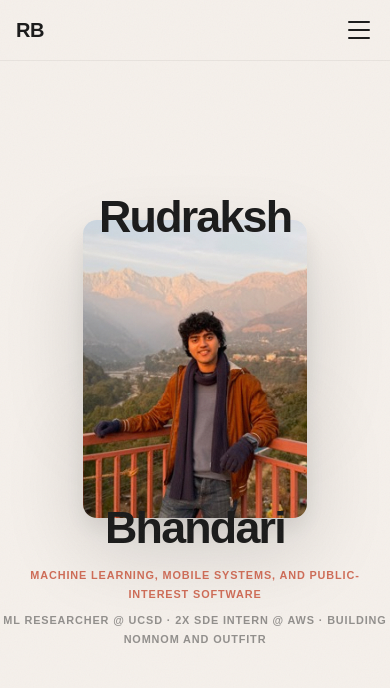
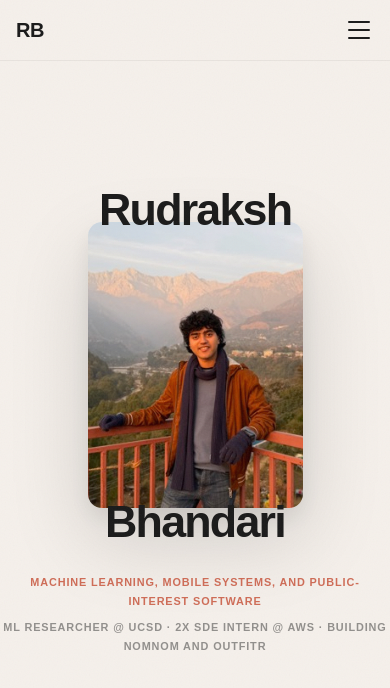
Before and after one commit to rudrakshbhandari/mywebsite, a website: page index.html in a window 390 px wide. Shown: the top 688 px of the page. Drawn offline with nearby package versions, Linux system fonts and the light colour scheme.

Commit message:
fix(hero): restore pre-split hero layout

```diff
--- a/css/styles.css
+++ b/css/styles.css
@@ -381,94 +381,22 @@ button:focus-visible {
 }
 
 .hero__photo-wrap {
-  --hero-photo-width: min(420px, 50vw);
-  --hero-photo-height: calc(var(--hero-photo-width) * 4 / 3);
-  --hero-gap-max: clamp(4rem, 5vw, 5.25rem);
-  --hero-gap-open: 0px;
-  --hero-band-opacity: 0;
-  --hero-split-point: 0.58;
   position: relative;
   z-index: 1;
-  width: var(--hero-photo-width);
-  height: calc(var(--hero-photo-height) + var(--hero-gap-max));
-  margin: -1.1em 0 -0.8em;
+  margin: -0.6em 0;
   will-change: transform, opacity;
 }
 
-.hero__photo-half {
-  position: absolute;
-  left: 0;
-  width: 100%;
-  height: calc(var(--hero-photo-height) * var(--hero-split-point));
-  overflow: hidden;
+.hero__photo {
+  width: min(420px, 50vw);
+  height: auto;
+  aspect-ratio: 3 / 4;
+  object-fit: cover;
+  object-position: 50% 25%;
+  border-radius: 14px;
   box-shadow:
     0 30px 80px rgba(0, 0, 0, 0.15),
     0 10px 25px rgba(0, 0, 0, 0.08);
-  will-change: transform;
-}
-
-.hero__photo-half--top {
-  top: 0;
-  border-radius: 14px 14px 0 0;
-  transform: translateY(calc((var(--hero-gap-max) - var(--hero-gap-open)) / 2));
-}
-
-.hero__photo-half--bottom {
-  bottom: 0;
-  height: calc(var(--hero-photo-height) * (1 - var(--hero-split-point)));
-  border-radius: 0 0 14px 14px;
-  transform: translateY(calc((var(--hero-gap-open) - var(--hero-gap-max)) / 2));
-}
-
-.hero__photo-fragment {
-  position: absolute;
-  left: 0;
-  width: 100%;
-  height: var(--hero-photo-height);
-  object-fit: cover;
-  object-position: 50% 25%;
-  display: block;
-}
-
-.hero__photo-fragment--top {
-  top: 0;
-}
-
-.hero__photo-fragment--bottom {
-  bottom: 0;
-}
-
-.hero__headline-band {
-  position: absolute;
-  inset-inline: clamp(0.8rem, 3vw, 1.25rem);
-  top: calc((var(--hero-photo-height) * var(--hero-split-point)) + (var(--hero-gap-max) / 2));
-  transform: translateY(-50%) scale(calc(0.96 + (var(--hero-band-opacity) * 0.04)));
-  min-height: clamp(3.2rem, 5vw, 4rem);
-  display: flex;
-  align-items: center;
-  justify-content: center;
-  padding: 0.7rem 1rem;
-  background: rgba(245, 240, 235, 0.88);
-  border-top: 1px solid rgba(28, 26, 24, 0.08);
-  border-bottom: 1px solid rgba(28, 26, 24, 0.08);
-  box-shadow: 0 18px 40px rgba(0, 0, 0, 0.08);
-  backdrop-filter: blur(10px);
-  -webkit-backdrop-filter: blur(10px);
-  z-index: 3;
-  opacity: var(--hero-band-opacity);
-  pointer-events: none;
-}
-
-.hero__headline-band-text {
-  font-family: var(--font-display);
-  font-size: clamp(0.72rem, 1vw, 0.9rem);
-  font-weight: 700;
-  line-height: 1.4;
-  letter-spacing: 0.14em;
-  text-transform: uppercase;
-  text-align: center;
-  text-wrap: balance;
-  color: rgba(28, 26, 24, 0.82);
 }
 
 .hero__subtitle {
@@ -476,7 +404,7 @@ button:focus-visible {
   font-size: clamp(0.65rem, 1vw, 0.8rem);
   font-weight: 600;
   color: var(--color-text);
-  margin-top: 1.4rem;
+  margin-top: 2rem;
   position: relative;
   z-index: 2;
   letter-spacing: 0.12em;
@@ -498,7 +426,7 @@ button:focus-visible {
   opacity: 0.85;
 }
 
-.hero__subtitle-line--credentials {
+.hero__subtitle-line:not(.hero__subtitle-line--lede) {
   opacity: 0.45;
 }
 
@@ -1078,26 +1006,17 @@ button:focus-visible {
     font-size: clamp(2.8rem, 11vw, 5rem);
   }
 
-  .hero__photo-wrap {
-    --hero-photo-width: min(270px, 62vw);
-    --hero-gap-max: clamp(3.4rem, 10vw, 4.25rem);
-    margin: -0.7em 0 -0.45em;
-  }
-
-  .hero__headline-band {
-    inset-inline: 0.5rem;
-    padding: 0.65rem 0.75rem;
-  }
-
-  .hero__headline-band-text {
-    font-size: 0.62rem;
-    letter-spacing: 0.09em;
-  }
-
   .hero__subtitle {
     font-size: 0.68rem;
     letter-spacing: 0.08em;
-    margin-top: 1.15rem;
+  }
+
+  .hero__photo {
+    width: min(260px, 55vw);
+  }
+
+  .hero__photo-wrap {
+    margin: -0.4em 0;
   }
 
   /* About */
@@ -1200,13 +1119,12 @@ button:focus-visible {
     padding: 1.75rem;
   }
 
-  .hero__photo-wrap {
-    --hero-photo-width: min(224px, 62vw);
-    --hero-gap-max: 3.25rem;
+  .hero__photo {
+    width: min(220px, 55vw);
   }
 
-  .hero__headline-band-text {
-    font-size: 0.58rem;
+  .hero__photo-wrap {
+    margin: -0.3em 0;
   }
 }
 
@@ -1256,19 +1174,6 @@ button:focus-visible {
   }
 }
 
-.hero-static .hero__photo-wrap {
-  height: var(--hero-photo-height);
-}
-
-.hero-static .hero__photo-half--top,
-.hero-static .hero__photo-half--bottom {
-  transform: none;
-}
-
-.hero-static .hero__headline-band {
-  display: none;
-}
-
 /* =============================================
    DEV OVERLAY (carried forward)
    ============================================= */
--- a/index.html
+++ b/index.html
@@ -76,7 +76,7 @@
     </script>
 
     <!-- Custom CSS -->
-    <link rel="stylesheet" href="css/styles.css?v=3" />
+    <link rel="stylesheet" href="css/styles.css?v=2" />
 
     <!-- JSON-LD Structured Data -->
     <script type="application/ld+json">
@@ -169,43 +169,27 @@
         <div class="hero__inner">
           <h1 class="hero__name" aria-label="Rudraksh Bhandari">
             <span class="hero__line hero__line--first">Rudraksh</span>
-            <div class="hero__photo-wrap" role="img" aria-label="Rudraksh Bhandari">
-              <div class="hero__photo-half hero__photo-half--top" aria-hidden="true">
+            <div class="hero__photo-wrap">
               <img
                 src="img/Rudraksh-8-600.jpg"
                 srcset="img/Rudraksh-8-600.jpg 600w, img/Rudraksh-8-1200.jpg 1200w"
                 sizes="(max-width: 768px) 260px, 420px"
-                  alt=""
-                  class="hero__photo-fragment hero__photo-fragment--top"
+                alt="Rudraksh Bhandari"
+                class="hero__photo"
                 width="420"
                 height="560"
                 fetchpriority="high"
                 decoding="async"
               />
             </div>
-              <div class="hero__headline-band">
-                <span class="hero__headline-band-text"
-                  >ML Researcher @ UCSD · 2x SDE Intern @ AWS · Building NomNom and Outfitr</span
-                >
-              </div>
-              <div class="hero__photo-half hero__photo-half--bottom" aria-hidden="true">
-                <img
-                  src="img/Rudraksh-8-600.jpg"
-                  srcset="img/Rudraksh-8-600.jpg 600w, img/Rudraksh-8-1200.jpg 1200w"
-                  sizes="(max-width: 768px) 260px, 420px"
-                  alt=""
-                  class="hero__photo-fragment hero__photo-fragment--bottom"
-                  width="420"
-                  height="560"
-                  decoding="async"
-                />
-              </div>
-            </div>
             <span class="hero__line hero__line--last">Bhandari</span>
           </h1>
           <p class="hero__subtitle">
             <span class="hero__subtitle-line hero__subtitle-line--lede"
               >Machine learning, mobile systems, and public-interest software</span
+            >
+            <span class="hero__subtitle-line"
+              >ML Researcher @ UCSD · 2x SDE Intern @ AWS · Building NomNom and Outfitr</span
             >
           </p>
         </div>
@@ -732,7 +716,7 @@
     <!-- JavaScript -->
     <script src="js/config.js"></script>
     <script src="js/analytics.js"></script>
-    <script src="js/main.js?v=2"></script>
-    <script src="js/animations.js?v=2"></script>
+    <script src="js/main.js"></script>
+    <script src="js/animations.js"></script>
   </body>
 </html>
--- a/js/animations.js
+++ b/js/animations.js
@@ -39,14 +39,10 @@ document.addEventListener('DOMContentLoaded', function () {
 function initStaticFallback() {
   var heroLines = document.querySelectorAll('.hero__line');
   var heroPhotoWrap = document.querySelector('.hero__photo-wrap');
-  var heroHeadlineBand = document.querySelector('.hero__headline-band');
-  var heroHeadlineBandText = document.querySelector('.hero__headline-band-text');
   var heroSubtitle = document.querySelector('.hero__subtitle');
   var paragraphs = document.querySelectorAll('.about__paragraph');
   var projCards = document.querySelectorAll('.proj-card');
   var projImages = document.querySelectorAll('.projects__img');
-
-  document.body.classList.add('hero-static');
 
   heroLines.forEach(function (line) {
     line.style.opacity = '1';
@@ -55,22 +51,9 @@ function initStaticFallback() {
   if (heroPhotoWrap) {
     heroPhotoWrap.style.opacity = '1';
     heroPhotoWrap.style.transform = 'none';
-    heroPhotoWrap.style.setProperty('--hero-gap-open', '0px');
-    heroPhotoWrap.style.setProperty('--hero-band-opacity', '0');
   }
   if (heroSubtitle) {
     heroSubtitle.style.opacity = '1';
-  }
-  if (
-    heroHeadlineBand &&
-    heroHeadlineBandText &&
-    heroSubtitle &&
-    !heroSubtitle.querySelector('.hero__subtitle-line--credentials')
-  ) {
-    var credentialsLine = document.createElement('span');
-    credentialsLine.className = 'hero__subtitle-line hero__subtitle-line--credentials';
-    credentialsLine.textContent = heroHeadlineBandText.textContent;
-    heroSubtitle.appendChild(credentialsLine);
   }
 
   paragraphs.forEach(function (p) {
@@ -102,9 +85,8 @@ function initHeroScene() {
   if (!heroSection || !heroInner || !firstLine || !lastLine || !photoWrap) return;
 
   /* --- Entrance: elements land in a tight, overlapping position --- */
-  var overlap = 42;
-  var spread = overlap + 26;
-  var splitDistance = 84;
+  var overlap = 50;
+  var spread = overlap + 20;
   var entranceSettled = false;
 
   function finishEntrance() {
@@ -114,22 +96,14 @@ function initHeroScene() {
     entrance.kill();
 
     gsap.set([firstLine, lastLine], { opacity: 1 });
-    gsap.set(photoWrap, { opacity: 1, scale: 1, '--hero-gap-open': '0px', '--hero-band-opacity': 0 });
+    gsap.set(photoWrap, { opacity: 1, scale: 1 });
     gsap.set(subtitle, { opacity: 1 });
   }
 
   function syncHeroToProgress(progress) {
-    var splitProgress = Math.max(0, Math.min((progress - 0.04) / 0.68, 1));
-    var bandProgress = Math.max(0, Math.min((splitProgress - 0.12) / 0.3, 1));
-
     gsap.set(firstLine, { opacity: 1, y: overlap - progress * spread });
     gsap.set(lastLine, { opacity: 1, y: -overlap + progress * spread });
-    gsap.set(photoWrap, {
-      opacity: 1,
-      scale: 1 + progress * 0.012,
-      '--hero-gap-open': splitProgress * splitDistance + 'px',
-      '--hero-band-opacity': bandProgress,
-    });
+    gsap.set(photoWrap, { opacity: 1, scale: 1 + progress * 0.015 });
     gsap.set(subtitle, { opacity: 1 });
   }
 
```
Lines whose indentation alone changed are shown as unchanged.
